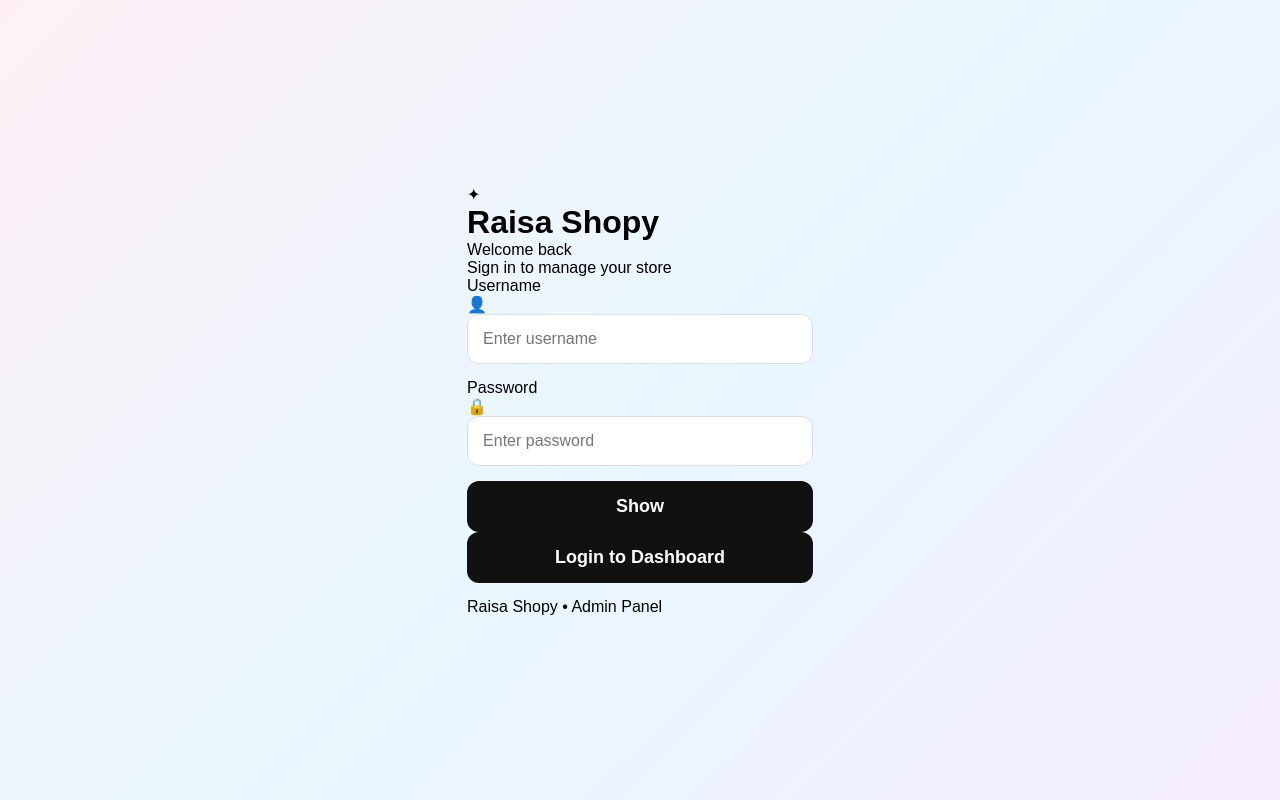
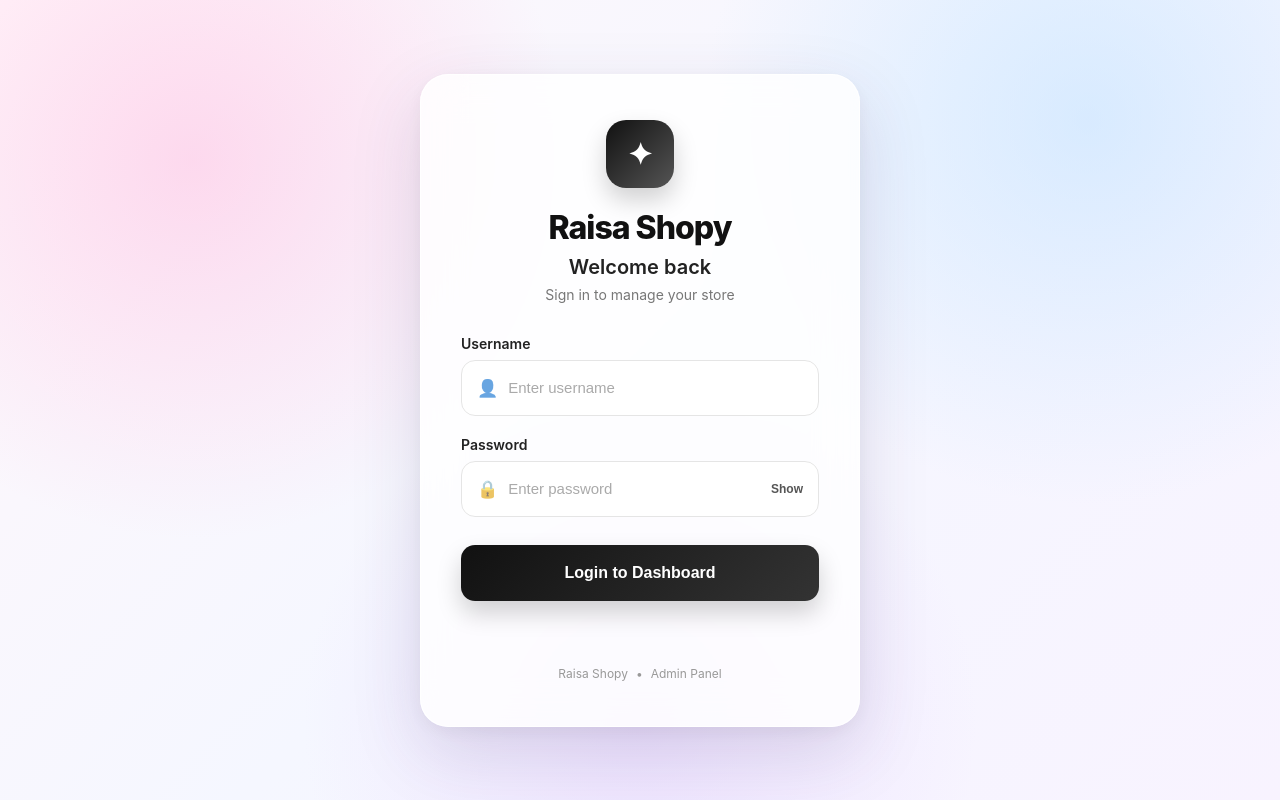
Before and after one commit to akaschovo-ux/Raisashopy, a plain HTML site: page admin/login.html in a window 1280 px wide. Drawn offline with Linux system fonts and the light colour scheme.

Commit message:
Refactor login page styles and layout
Updated styles for the login page, including new background gradients, adjusted padding, and modified button styles.

```diff
--- a/admin/admin.css
+++ b/admin/admin.css
@@ -1,5 +1,3 @@
-/* admin/admin.css */
-
 * {
   box-sizing: border-box;
   margin: 0;
@@ -7,82 +5,268 @@
 }
 
 body {
-  font-family: Arial, sans-serif;
+  font-family: "Inter", Arial, sans-serif;
   min-height: 100vh;
-  background: linear-gradient(135deg, #fff0f6, #e8f7ff, #f5edff);
+  background:
+    radial-gradient(circle at 15% 20%, rgba(255, 180, 220, 0.45), transparent 30%),
+    radial-gradient(circle at 85% 15%, rgba(180, 220, 255, 0.45), transparent 30%),
+    radial-gradient(circle at 50% 90%, rgba(220, 190, 255, 0.35), transparent 35%),
+    linear-gradient(135deg, #fff7fb, #f5f7ff 50%, #f8f3ff);
+
   display: flex;
   align-items: center;
   justify-content: center;
+  padding: 25px;
 }
 
-.login-container {
+/* LOGIN PAGE */
+
+.login-page {
   width: 100%;
-  padding: 20px;
+  display: flex;
+  justify-content: center;
+  align-items: center;
 }
 
-.login-box {
+.login-card {
   width: 100%;
-  max-width: 420px;
-  margin: auto;
-  padding: 40px 30px;
-  background: rgba(255, 255, 255, 0.95);
-  border-radius: 25px;
-  box-shadow: 0 15px 45px rgba(0, 0, 0, 0.12);
+  max-width: 440px;
+
+  background: rgba(255, 255, 255, 0.82);
+  backdrop-filter: blur(20px);
+  -webkit-backdrop-filter: blur(20px);
+
+  border: 1px solid rgba(255, 255, 255, 0.9);
+  border-radius: 28px;
+
+  padding: 45px 40px;
+
+  box-shadow:
+    0 25px 70px rgba(70, 50, 100, 0.15),
+    0 5px 20px rgba(0, 0, 0, 0.05);
+
   text-align: center;
 }
 
-.login-box h1 {
-  font-size: 36px;
-  margin-bottom: 8px;
+/* BRAND */
+
+.brand-icon {
+  width: 68px;
+  height: 68px;
+
+  margin: 0 auto 20px;
+
+  border-radius: 20px;
+
+  display: flex;
+  align-items: center;
+  justify-content: center;
+
+  background: linear-gradient(135deg, #111, #555);
+
+  color: white;
+
+  font-size: 30px;
+  font-weight: 600;
+
+  box-shadow: 0 12px 25px rgba(0, 0, 0, 0.18);
 }
 
-.login-box > p {
-  color: #777;
-  margin-bottom: 30px;
-  font-size: 18px;
+.login-card h1 {
+  font-size: 32px;
+  font-weight: 800;
+  letter-spacing: -1px;
+  color: #111;
 }
 
-#loginForm input {
-  width: 100%;
-  padding: 15px;
-  margin-bottom: 15px;
-  border: 1px solid #ddd;
-  border-radius: 12px;
-  font-size: 16px;
-  outline: none;
+.welcome {
+  margin-top: 8px;
+  font-size: 20px;
+  font-weight: 600;
+  color: #222;
 }
 
-#loginForm input:focus {
-  border-color: #777;
+.subtitle {
+  margin-top: 7px;
+  margin-bottom: 32px;
+
+  color: #777;
+  font-size: 14px;
 }
 
-#loginForm button {
+/* FORM */
+
+.input-group {
+  text-align: left;
+  margin-bottom: 20px;
+}
+
+.input-group label {
+  display: block;
+
+  margin-bottom: 8px;
+
+  color: #222;
+
+  font-size: 14px;
+  font-weight: 600;
+}
+
+.input-box {
+  display: flex;
+  align-items: center;
+
   width: 100%;
-  padding: 15px;
+  height: 56px;
+
+  padding: 0 15px;
+
+  background: #fff;
+
+  border: 1px solid #e5e5e5;
+  border-radius: 14px;
+
+  transition: 0.25s ease;
+}
+
+.input-box:focus-within {
+  border-color: #999;
+
+  box-shadow:
+    0 0 0 4px rgba(0, 0, 0, 0.04);
+}
+
+.input-box span {
+  font-size: 17px;
+  margin-right: 10px;
+  opacity: 0.65;
+}
+
+.input-box input {
+  flex: 1;
+
+  width: 100%;
+  height: 100%;
+
   border: none;
-  border-radius: 12px;
-  background: #111;
-  color: #fff;
-  font-size: 18px;
-  font-weight: bold;
+  outline: none;
+
+  background: transparent;
+
+  font-size: 15px;
+  color: #111;
+}
+
+.input-box input::placeholder {
+  color: #aaa;
+}
+
+/* SHOW PASSWORD */
+
+.show-password {
+  border: none;
+  background: transparent;
+
+  color: #555;
+
+  font-size: 12px;
+  font-weight: 600;
+
   cursor: pointer;
 }
 
-#loginForm button:hover {
-  opacity: 0.85;
+.show-password:hover {
+  color: #111;
 }
 
-#loginMessage {
-  margin-top: 15px;
-  font-size: 14px;
+/* LOGIN BUTTON */
+
+.login-button {
+  width: 100%;
+  height: 56px;
+
+  margin-top: 8px;
+
+  border: none;
+  border-radius: 14px;
+
+  background: linear-gradient(135deg, #111, #333);
+
+  color: white;
+
+  font-size: 16px;
+  font-weight: 700;
+
+  cursor: pointer;
+
+  box-shadow: 0 12px 25px rgba(0, 0, 0, 0.18);
+
+  transition: 0.25s ease;
 }
 
-@media (max-width: 500px) {
-  .login-box {
-    padding: 30px 20px;
+.login-button:hover {
+  transform: translateY(-2px);
+
+  box-shadow: 0 16px 30px rgba(0, 0, 0, 0.22);
+}
+
+.login-button:active {
+  transform: translateY(0);
+}
+
+/* MESSAGE */
+
+#loginMessage {
+  min-height: 20px;
+
+  margin-top: 15px;
+
+  font-size: 14px;
+  color: #d00;
+}
+
+/* FOOTER */
+
+.login-footer {
+  display: flex;
+  justify-content: center;
+  gap: 8px;
+
+  margin-top: 30px;
+
+  color: #999;
+
+  font-size: 12px;
+}
+
+/* MOBILE */
+
+@media (max-width: 520px) {
+
+  body {
+    padding: 16px;
   }
 
-  .login-box h1 {
-    font-size: 30px;
+  .login-card {
+    padding: 35px 24px;
+    border-radius: 24px;
+  }
+
+  .brand-icon {
+    width: 60px;
+    height: 60px;
+    font-size: 26px;
+  }
+
+  .login-card h1 {
+    font-size: 28px;
+  }
+
+  .welcome {
+    font-size: 18px;
+  }
+
+  .subtitle {
+    margin-bottom: 26px;
   }
 }
```
